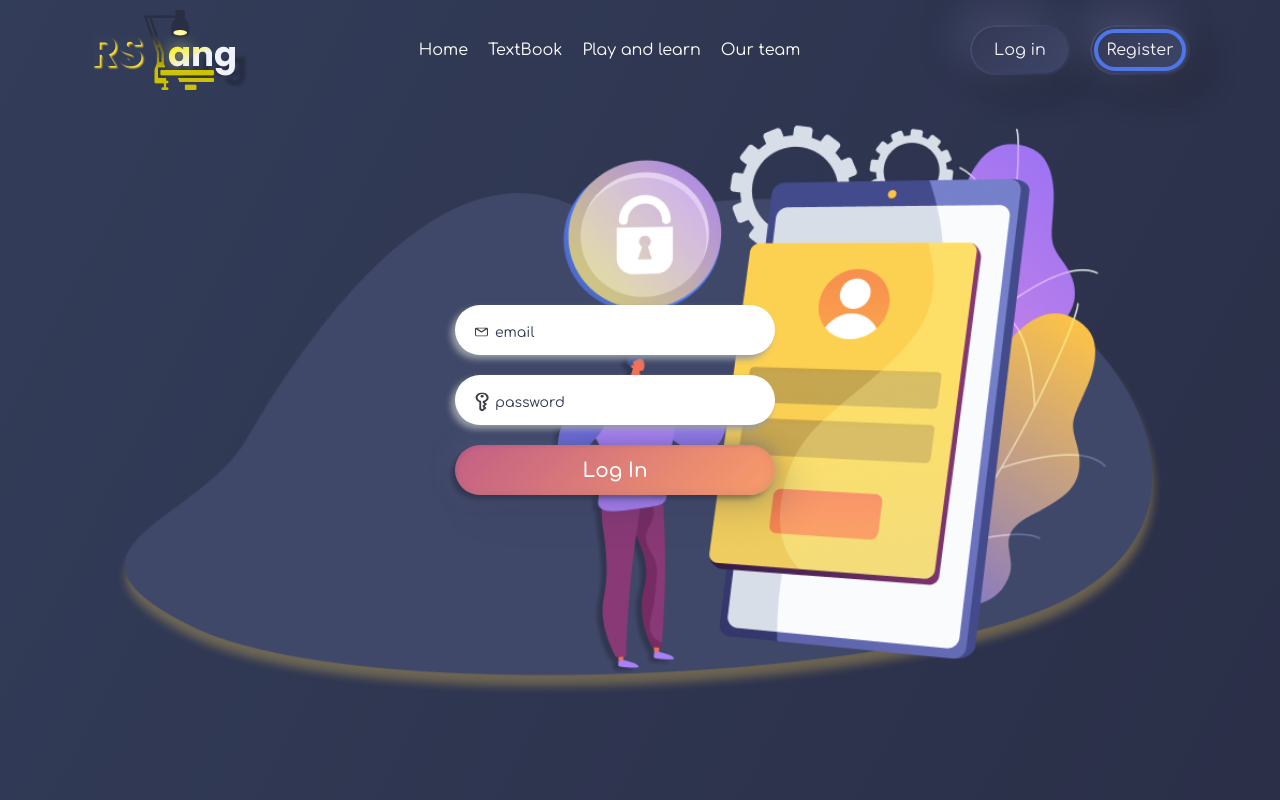
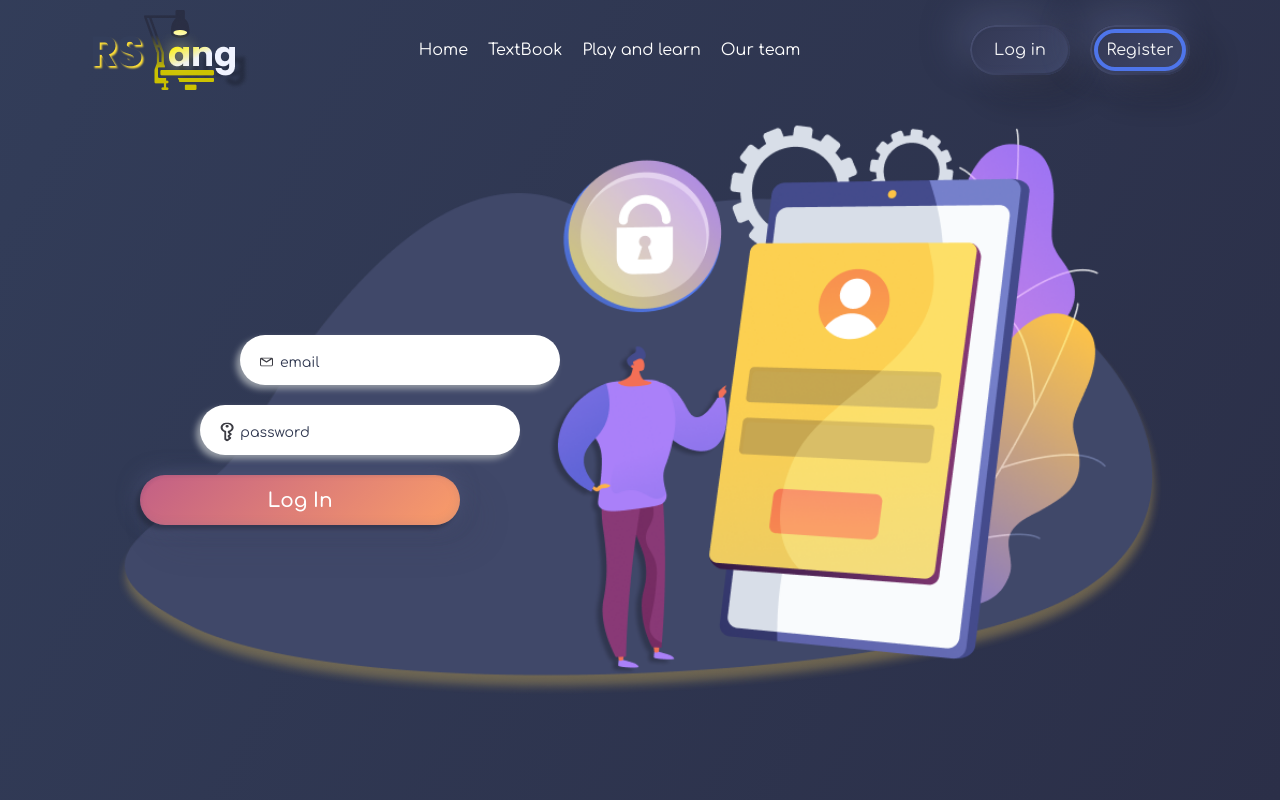
Before and after one commit to greg-front-end/rslang, a React (Create React App) app: page /log-in in a window 1280 px wide. Shown: the top 800 px of the page. Built offline with nearby package versions, Linux system fonts and the light colour scheme.

Commit message:
refactor: add some styles for login component

```diff
--- a/src/components/LogIn/LogIn.tsx
+++ b/src/components/LogIn/LogIn.tsx
@@ -57,7 +57,7 @@ export const LogIn = () => {
       <div className="container">
         <div className={style.login_wrapper}>
           <form className={style.form} onSubmit={handleSubmit}>
-            <label className="form_label" htmlFor="email">
+            <label className={`${style.form_label_email} form_label`} htmlFor="email">
               <EmailICon className="form_input_icon" />
               <input
                 type="email"
@@ -73,7 +73,7 @@ export const LogIn = () => {
                 onChange={handleInutChange}
               />
             </label>
-            <label className="form_label" htmlFor="password">
+            <label className={`${style.form_label_password} form_label`} htmlFor="password">
               <KeyIcon className="form_input_icon" />
               <input
                 type="password"
@@ -89,7 +89,7 @@ export const LogIn = () => {
                 onChange={handleInutChange}
               />
             </label>
-            <button className="form_btn" type="submit">Log In</button>
+            <button className={`${style.form_btn} form_btn`} type="submit">Log In</button>
           </form>
         </div>
       </div>
--- a/src/components/LogIn/style.module.css
+++ b/src/components/LogIn/style.module.css
@@ -14,15 +14,21 @@
   height: 630px;
 }
 .form {
-  max-width: 320px;
+  width: 1000px;
   display: flex;
   flex-direction: column;
   gap: var(--pd20);
-  margin-right: 50px;
+  margin-top: var(--pd60);
 }
 .form_icon {
   width: 20px;
   height: 20px;
+}
+.form_label_email {
+  margin-left: 100px;
+}
+.form_label_password {
+  margin-left: 60px;
 }
 @media (min-width: 1200px) {
   .login_wrapper {
--- a/src/index.css
+++ b/src/index.css
@@ -50,24 +50,7 @@ body {
   margin-inline: auto;
   padding-inline: var(--pd10);
 }
-@media (min-width: 480px) {
-  .container {
-    max-width: 768px;
-    padding-inline: var(--pd20);
-  }
-}
-@media (min-width: 768px) {
-  .container {
-    max-width: 1024px;
-    padding-inline: var(--pd30);
-  }
-}
-@media (min-width: 1200px) {
-  .container {
-    max-width: 1440px;
-    padding-inline: var(--pd90);
-  }
-}
+
 
 .btn {
   position: relative;
@@ -93,8 +76,8 @@ body {
 .form_input,
 .form_btn {
   width: 100%;
-  height: 50px;
-  font-size: 20px;
+  height: 30px;
+  font-size: 16px;
 }
 .form_input {
   background: #FFFFFF;
@@ -139,3 +122,29 @@ body {
   color: inherit;
   font-weight: 600;
 }
+
+
+@media (min-width: 480px) {
+  .container {
+    max-width: 768px;
+    padding-inline: var(--pd20);
+  }
+}
+@media (min-width: 768px) {
+  .container {
+    max-width: 1024px;
+    padding-inline: var(--pd30);
+  }
+}
+@media (min-width: 1200px) {
+  .container {
+    max-width: 1440px;
+    padding-inline: var(--pd90);
+  }
+  .form_input,
+  .form_btn {
+    width: 320px;
+    height: 50px;
+    font-size: 20px;
+  }
+}
```
